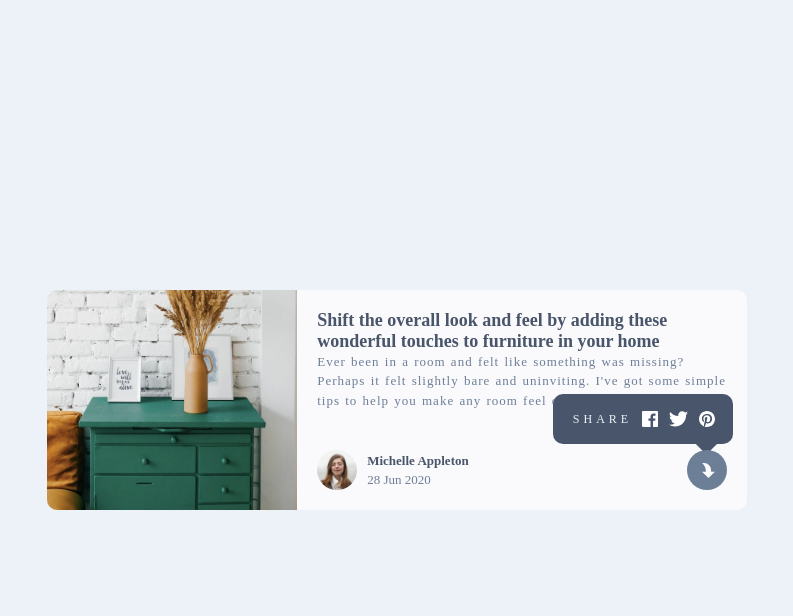
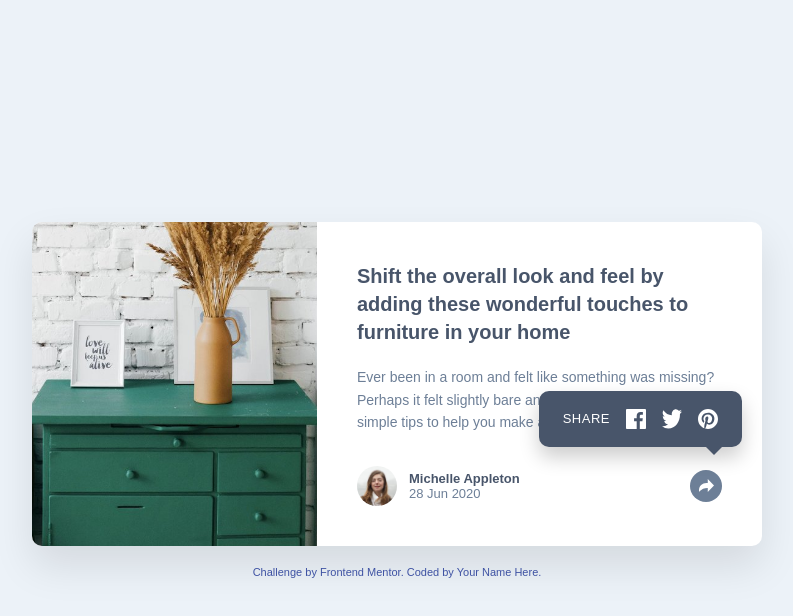
Before and after one commit to VincinChristmas/Article-Preview-Component, a plain HTML site: page index.html in a window 1280 px wide. Both pictures are taken after a click on the button "Share article". Shown: the whole page, without its empty margins (243-1036 px from the left). Drawn offline with Linux system fonts and the light colour scheme; a web font is replaced by a local one.

Commit message:
made changes today

```diff
--- a/assets/main.css
+++ b/assets/main.css
@@ -1,250 +1,277 @@
-/* Default Values */
-:root {
-  --white: #fafafc;
-  --darkGrayishBlue: hsl(217, 19%, 35%);
-  --desaturatedDarkBlue: hsl(214, 17%, 51%);
-  --grayishBlue: hsl(212, 23%, 69%);
-  --lightGrayishBlue: hsl(210, 46%, 95%);
-  --fontSize: 13px;
-}
-
-/* Reset */
+/* Reset and base styles */
 * {
   margin: 0;
   padding: 0;
   box-sizing: border-box;
 }
 
-/* Fonts */
-@font-face {
-  font-family: "Manrope";
-  src: url(fonts/Manrope-Medium.ttf);
-  font-weight: 500;
-}
-@font-face {
-  font-family: "Manrope";
-  src: url(fonts/Manrope-Bold.ttf);
-  font-weight: 700;
+body {
+  font-family: 'Manrope', sans-serif;
+  background-color: hsl(210, 46%, 95%);
+  min-height: 100vh;
+  display: flex;
+  flex-direction: column;
+  justify-content: center;
+  align-items: center;
+  padding: 20px;
 }
 
-body {
-  font-family: "Manrope";
-  font-size: var(--fontSize);
-  height: 100dvh;
-  width: 100dvw;
-  margin: 0;
-  padding: 0;
-  box-sizing: border-box;
-  display: grid;
-  place-items: center;
-  background: var(--lightGrayishBlue);
+/* Container */
+.container {
+  max-width: 1200px;
+  width: 100%;
 }
 
-/* Main Container */
-.container {
-  background: var(--white);
-  width: calc(100% - 50px);
-  max-width: 350px;
-  box-sizing: border-box;
+/* Article Card */
+.article-card {
+  background: white;
+  border-radius: 10px;
   overflow: hidden;
-  border-radius: 10px;
-  position: relative;
-  transition: all 0.3s ease;
+  box-shadow: 0 20px 40px rgba(0, 0, 0, 0.1);
+  max-width: 730px;
+  margin: 0 auto;
 }
 
-/* THE DRAWER IMG */
-.postImg {
-  aspect-ratio: 6/4;
+/* Article Image */
+.article-image {
+  width: 100%;
+  height: 200px;
   overflow: hidden;
-  cursor: pointer;
 }
 
-.postImg img {
+.hero-image {
   width: 100%;
-  transition: all 0.3s ease;
-}
-.postImg img:hover {
-  transform: scale(1.2);
+  height: 100%;
+  object-fit: cover;
 }
 
-/* post Info */
-.postInfo {
-  padding: 20px;
-  padding-bottom: 10px;
+/* Article Content */
+.article-content {
+  padding: 32px;
 }
 
-/* Post Title  */
-.postTitle {
-  font-size: 18px;
-  color: var(--darkGrayishBlue);
-  cursor: pointer;
+.article-title {
+  font-size: 16px;
+  font-weight: 700;
+  line-height: 1.4;
+  color: hsl(217, 19%, 35%);
+  margin-bottom: 16px;
 }
 
-/* Post Description */
-.postDesc {
-  line-height: 1.5;
-  word-spacing: 1px;
-  letter-spacing: 1px;
-  color: var(--desaturatedDarkBlue);
+.article-excerpt {
+  font-size: 13px;
+  line-height: 1.6;
+  color: hsl(214, 17%, 51%);
+  margin-bottom: 24px;
 }
 
-/* Author Info */
-.authorInfo {
-  background: inherit;
+/* Article Footer */
+.article-footer {
+  display: flex;
+  justify-content: space-between;
+  align-items: center;
+  position: relative;
+}
+
+.author-info {
   display: flex;
   align-items: center;
-  position: relative;
-  margin-top: 30px;
-  background: inherit;
-  height: 60px;
+  gap: 12px;
 }
 
-/* Author Img */
-.authorImg {
-  max-height: 40px;
-  border-radius: 100%;
-  margin-right: 10px;
+.author-avatar {
+  width: 40px;
+  height: 40px;
+  border-radius: 50%;
 }
 
-/* Author Name */
-.authorName {
-  width: 100%;
-  margin: 0 0 3px 0;
-  font-weight: 700;
-  color: var(--darkGrayishBlue);
+.author-details {
+  display: flex;
+  flex-direction: column;
 }
 
-/* Publish Date */
-.publishDate {
-  color: var(--desaturatedDarkBlue);
+.author-name {
+  font-size: 13px;
+  font-weight: 700;
+  color: hsl(217, 19%, 35%);
 }
 
-/* Post Share */
-.shareBtn {
-  position: absolute;
-  right: 0;
-  top: 50%;
-  transform: translateY(-50%);
-  border: 0;
-  background: var(--lightGrayishBlue);
-  height: 40px;
-  aspect-ratio: 1/1;
-  border-radius: 100%;
-  z-index: 3;
-  transition: all 0.3s ease;
-  cursor: pointer;
+.publish-date {
+  font-size: 13px;
+  color: hsl(214, 17%, 51%);
 }
 
-.shareBtn.active {
-  transform: translateY(-50%) rotate(90deg);
-  background: var(--desaturatedDarkBlue);
+/* Share Section */
+.share-section {
+  position: relative;
 }
 
-/* Share Iocn */
-.shareBtn svg {
-  fill: #6e8098;
+.share-button {
+  background: hsl(210, 46%, 95%);
+  border: none;
+  border-radius: 50%;
+  width: 32px;
+  height: 32px;
+  display: flex;
+  align-items: center;
+  justify-content: center;
+  cursor: pointer;
+  transition: background-color 0.3s ease;
 }
 
-.shareBtn.active svg {
-  fill: var(--white);
+.share-button:hover {
+  background: hsl(214, 17%, 51%);
 }
 
-/* Share Menu */
-.shareMenu {
+.share-button:hover .share-icon {
+  filter: brightness(0) invert(1);
+}
+
+.share-icon {
+  width: 15px;
+  height: 13px;
+  transition: filter 0.3s ease;
+}
+
+/* Share Popup */
+.share-popup {
   position: absolute;
-  background: var(--darkGrayishBlue);
-  bottom: -80px;
-  left: 0;
-  z-index: 2;
-  height: 80px;
-  width: 100%;
+  bottom: 45px;
+  right: -10px;
+  background: hsl(217, 19%, 35%);
+  color: white;
+  padding: 18px 24px;
+  border-radius: 10px;
+  display: none;
+  align-items: center;
+  gap: 16px;
+  box-shadow: 0 10px 20px rgba(0, 0, 0, 0.2);
+  z-index: 10;
+}
+
+.share-popup::after {
+  content: '';
+  position: absolute;
+  top: 100%;
+  right: 20px;
+  border: 8px solid transparent;
+  border-top-color: hsl(217, 19%, 35%);
+}
+
+.share-popup.active {
+  display: flex;
+}
+
+.share-text {
+  font-size: 13px;
+  font-weight: 500;
+  letter-spacing: 0.5px;
+  text-transform: uppercase;
+}
+
+.social-links {
+  display: flex;
+  gap: 16px;
+}
+
+.social-link {
   display: flex;
   align-items: center;
-  padding: 0 30px;
-  transition: all 0.3s ease-in-out;
-  opacity: 0;
-}
-.shareMenu.active {
-  bottom: 0;
-  opacity: 1;
+  justify-content: center;
+  transition: transform 0.2s ease;
 }
 
-.shareMenu .text {
-  text-transform: uppercase;
-  letter-spacing: 4px;
-  color: var(--lightGrayishBlue);
-  margin: 0 4% 0 0;
-}
-.shareMenu .icon {
-  margin: 0 3%;
-  display: grid;
-  place-items: center;
+.social-link:hover {
+  transform: scale(1.1);
 }
 
-/*THE RESPONSIVE DESIGN*/
-@media screen and (min-width: 767px) {
-  .container {
+.social-link img {
+  width: 20px;
+  height: 20px;
+}
+
+/* Attribution */
+.attribution {
+  font-size: 11px;
+  text-align: center;
+  margin-top: 20px;
+  color: hsl(228, 45%, 44%);
+}
+
+.attribution a {
+  color: hsl(228, 45%, 44%);
+  text-decoration: none;
+}
+
+.attribution a:hover {
+  text-decoration: underline;
+}
+
+/* Desktop Styles */
+@media (min-width: 768px) {
+  .article-card {
     display: flex;
-    max-width: 700px;
-    overflow: visible;
+    max-width: 730px;
   }
 
-  /* Post Image */
-  .postImg {
-    border-radius: 10px 0 0 10px;
-    overflow: hidden;
-  }
-  .postImg img {
-    height: 100%;
-    width: 100%;
+  .article-image {
+    width: 285px;
+    height: auto;
+    flex-shrink: 0;
   }
 
-  /* Share Menu */
-  .shareMenu {
-    position: absolute;
-    right: 4%;
-    left: auto;
-    bottom: 10%;
-    width: 30px;
-    height: 30px;
-    padding: 0;
-    border-radius: 100%;
-    box-sizing: border-box;
-    overflow: hidden;
-    transition: all 0.4s ease;
-    font-size: 12px;
-    opacity: 0;
+  .article-content {
+    padding: 40px;
+    display: flex;
+    flex-direction: column;
+    justify-content: space-between;
   }
 
-  .shareMenu::before {
-    height: 30px;
-    width: 30px;
-    content: "";
-    display: inline-block;
-    background: var(--darkGrayishBlue);
-    z-index: -1;
-    position: absolute;
-    top: 70%;
-    left: 83%;
-    transform: rotate(45deg) translateX(-50%);
+  .article-title {
+    font-size: 20px;
+    margin-bottom: 20px;
   }
-  .shareMenu .icon {
-    margin: 0 5%;
+
+  .article-excerpt {
+    font-size: 14px;
+    margin-bottom: 32px;
   }
-  .shareMenu .icon img {
-    height: 16px;
-  }
-  .shareMenu.active {
-    box-sizing: border-box;
-    overflow: visible;
-    bottom: 30%;
-    right: 2%;
-    left: auto;
-    width: auto;
-    max-width: 300px;
-    border-radius: 10px;
-    height: 50px;
-    padding: 0 50px 0 20px;
-    opacity: 1;
+
+  .share-popup {
+    bottom: 55px;
+    right: -20px;
   }
 }
+
+/* Mobile specific adjustments */
+@media (max-width: 767px) {
+  body {
+    padding: 16px;
+  }
+
+  .article-content {
+    padding: 24px;
+  }
+
+  .article-title {
+    font-size: 16px;
+  }
+
+  .article-excerpt {
+    font-size: 13px;
+  }
+
+  .share-popup {
+    position: fixed;
+    bottom: 0;
+    left: 0;
+    right: 0;
+    border-radius: 0;
+    justify-content: flex-start;
+    padding: 20px 24px;
+  }
+
+  .share-popup::after {
+    display: none;
+  }
+}
--- a/assets/main.js
+++ b/assets/main.js
@@ -1,6 +1,59 @@
-// Post Share
-let shareBtn = document.querySelector(".shareBtn");
-shareBtn.addEventListener("click", () => {
-    shareBtn.classList.toggle("active");
-    document.querySelector(".shareMenu").classList.toggle("active")
-})
+document.addEventListener('DOMContentLoaded', function() {
+    const shareButton = document.getElementById('shareButton');
+    const sharePopup = document.getElementById('sharePopup');
+    let isPopupOpen = false;
+
+    // Toggle share popup when share button is clicked
+    shareButton.addEventListener('click', function(e) {
+      e.stopPropagation();
+      toggleSharePopup();
+    });
+
+    // Close popup when clicking outside
+    document.addEventListener('click', function(e) {
+      if (!shareButton.contains(e.target) && !sharePopup.contains(e.target)) {
+        closeSharePopup();
+      }
+    });
+
+    // Close popup on escape key
+    document.addEventListener('keydown', function(e) {
+      if (e.key === 'Escape') {
+        closeSharePopup();
+      }
+    });
+
+    function toggleSharePopup() {
+      if (isPopupOpen) {
+        closeSharePopup();
+      } else {
+        openSharePopup();
+      }
+    }
+
+    function openSharePopup() {
+      sharePopup.classList.add('active');
+      shareButton.style.backgroundColor = 'hsl(214, 17%, 51%)';
+      shareButton.querySelector('.share-icon').style.filter = 'brightness(0) invert(1)';
+      isPopupOpen = true;
+    }
+
+    function closeSharePopup() {
+      sharePopup.classList.remove('active');
+      shareButton.style.backgroundColor = 'hsl(210, 46%, 95%)';
+      shareButton.querySelector('.share-icon').style.filter = 'none';
+      isPopupOpen = false;
+    }
+
+    // Add hover effects for social media links
+    const socialLinks = document.querySelectorAll('.social-link');
+    socialLinks.forEach(link => {
+      link.addEventListener('mouseenter', function() {
+        this.style.transform = 'scale(1.1)';
+      });
+
+      link.addEventListener('mouseleave', function() {
+        this.style.transform = 'scale(1)';
+      });
+    });
+  });
--- a/index.html
+++ b/index.html
@@ -15,65 +15,64 @@
   </head>
 
   <body>
-    <!--THE MAIN CONTAINER-->
     <main class="container">
-      <!--THE DRAWER IMG-->
-      <div class="postImg">
-        <img src="assets/images/drawers.jpg" alt="drawers"/>
+      <article class="article-card">
+        <div class="article-image">
+          <img src="assets/images/drawers.jpg" alt="Green drawers with decorative items" class="hero-image">
         </div>
-      <!--THE MAIN INFO-->
-      <div class="postInfo">
-        <!--THE MAIN INFO HEADER-->
-        <h1 class="postTitle">
-          Shift the overall look and feel by adding these wonderful touches to
-          furniture in your home
+
+        <div class="article-content">
+          <h1 class="article-title">
+            Shift the overall look and feel by adding these wonderful
+            touches to furniture in your home
           </h1>
-        <!--THE PARAGRAPH DESCRIPTION-->
-        <p class="postDesc">
-          Ever been in a room and felt like something was missing? Perhaps it
-          felt slightly bare and uninviting. I've got some simple tips to help
-          you make any room feel complete.
+
+          <p class="article-excerpt">
+            Ever been in a room and felt like something was missing? Perhaps
+            it felt slightly bare and uninviting. I've got some simple tips
+            to help you make any room feel complete.
           </p>
-        <!--THE AUTHOR INFO-->
-        <div class="authorInfo">
-          <img
-            src="assets/images/avatar-michelle.jpg"
-            alt="Author Image"
-            class="authorImg"
-          />
-          <div>
-            <p class="authorName">Michelle Appleton</p>
-            <span class="publishDate">28 Jun 2020</span>
+
+          <div class="article-footer">
+            <div class="author-info">
+              <img src="assets/images/avatar-michelle.jpg" alt="Michelle Appleton" class="author-avatar">
+              <div class="author-details">
+                <p class="author-name">Michelle Appleton</p>
+                <p class="publish-date">28 Jun 2020</p>
               </div>
-          <!--THE POST SHARE-->
-          <div class="postShare">
-            <button class="shareBtn" type="button" title="share-button">
-              <svg xmlns="http://www.w3.org/2000/svg" width="15" height="13">
-                <path
-                  d="M15 6.495L8.766.014V3.88H7.441C3.33 3.88 0 7.039 0 10.936v2.049l.589-.612C2.59 10.294 5.422 9.11 8.39 9.11h.375v3.867L15 6.495z"
-                />
-              </svg>
+            </div>
+
+            <div class="share-section">
+              <button class="share-button" id="shareButton" aria-label="Share article">
+                <img src="assets/images/icon-share.svg" alt="Share" class="share-icon">
               </button>
+
+              <div class="share-popup" id="sharePopup">
+                <span class="share-text">Share</span>
+                <div class="social-links">
+                  <a href="#" class="social-link" aria-label="Share on Facebook">
+                    <img src="assets/images/icon-facebook.svg" alt="Facebook">
+                  </a>
+                  <a href="#" class="social-link" aria-label="Share on Twitter">
+                    <img src="assets/images/icon-twitter.svg" alt="Twitter">
+                  </a>
+                  <a href="#" class="social-link" aria-label="Share on Pinterest">
+                    <img src="assets/images/icon-pinterest.svg" alt="Pinterest">
+                  </a>
                 </div>
               </div>
             </div>
-      <!--THE SHARE MENU-->
-      <div class="shareMenu">
-        <span class="text">Share</span>
-        <!--FACEBOOK ICON-->
-        <a class="icon" href="#"
-          ><img src="assets/images/icon-facebook.svg" alt="FaceBook Icon"
-        /></a>
-        <!--TWITTER ICON-->
-        <a class="icon" href="#"
-          ><img src="assets/images/icon-twitter.svg" alt="Twitter Icon"
-        /></a>
-        <!--THE PININTEREST ICON-->
-        <a class="icon" href="#"
-          ><img src="assets/images/icon-pinterest.svg" alt="Pinterest Icon"
-        /></a>
           </div>
+        </div>
+      </article>
     </main>
+
+    <div class="attribution">
+      Challenge by <a href="https://www.frontendmentor.io?ref=challenge" target="_blank">Frontend Mentor</a>.
+      Coded by <a href="#">Your Name Here</a>.
+    </div>
+
     <script src="assets/main.js"></script>
   </body>
+  </body>
 </html>
```
Lines whose indentation alone changed are shown as unchanged.
